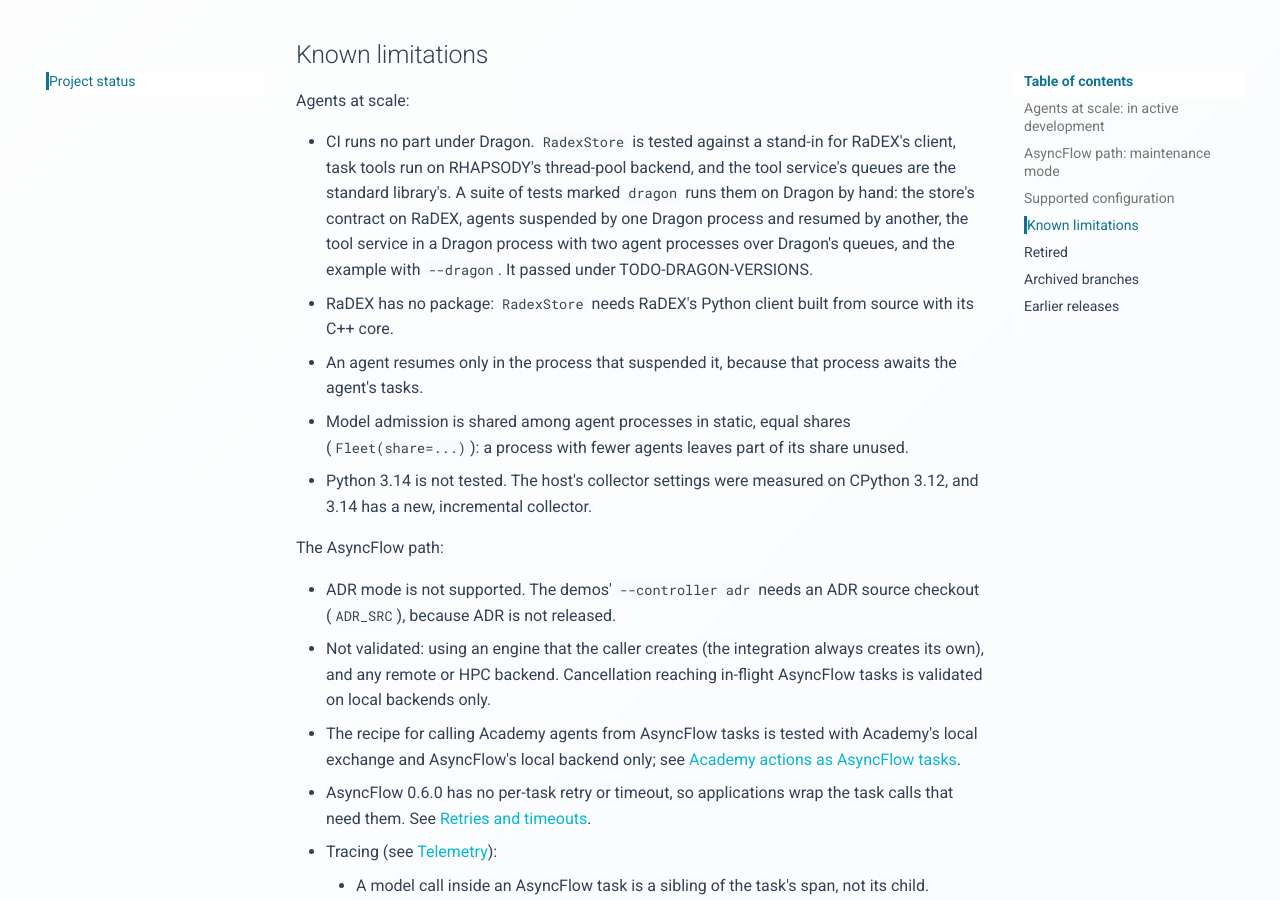
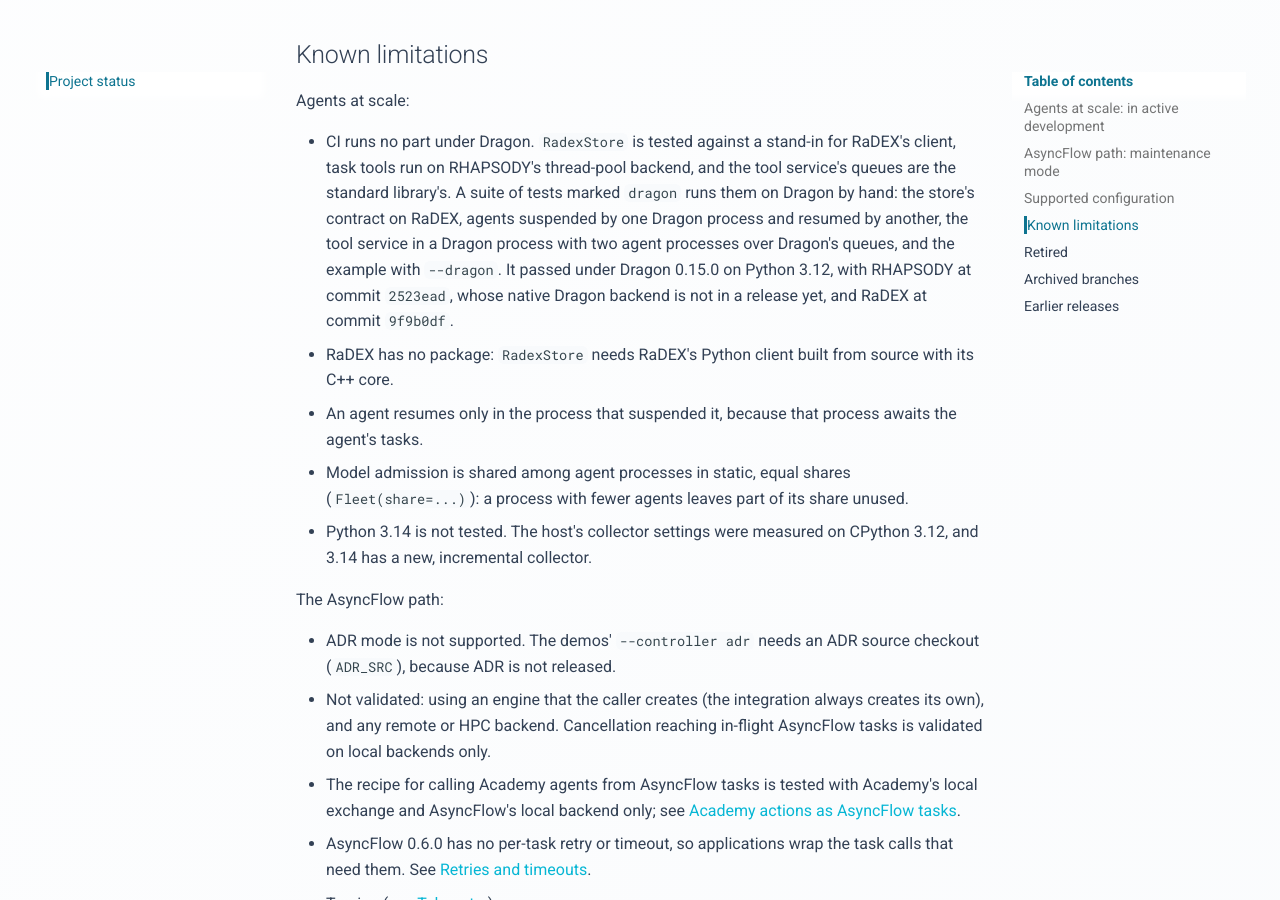
Before and after one commit to stride-research/flowgentic, an MkDocs documentation site: the page built from docs/status.md, in a window 1280 px wide and 900 px high, scrolled down 2068 px. Built offline with MkDocs 1.6.1 and Material for MkDocs 9.7.7, drawn with Linux system fonts in a browser that asks for light colours; comment, search, counter and statistics services are not loaded.

Commit message:
Name the versions the Dragon suite passed under
The status page gives Dragon, RHAPSODY and RaDEX, and the guide says why
the example sets DRAGON_PATCH_MP again.

```diff
--- a/docs/status.md
+++ b/docs/status.md
@@ -94,7 +94,9 @@ Agents at scale:
   `dragon` runs them on Dragon by hand: the store's contract on RaDEX, agents
   suspended by one Dragon process and resumed by another, the tool service in
   a Dragon process with two agent processes over Dragon's queues, and the
-  example with `--dragon`. It passed under TODO-DRAGON-VERSIONS.
+  example with `--dragon`. It passed under Dragon 0.15.0 on Python 3.12, with
+  RHAPSODY at commit `2523ead`, whose native Dragon backend is not in a
+  release yet, and RaDEX at commit `9f9b0df`.
 - RaDEX has no package: `RadexStore` needs RaDEX's Python client built from
   source with its C++ core.
 - An agent resumes only in the process that suspended it, because that
```
Also changed, not shown: docs/guides/agents-at-scale.md (+4 -1 lines).
